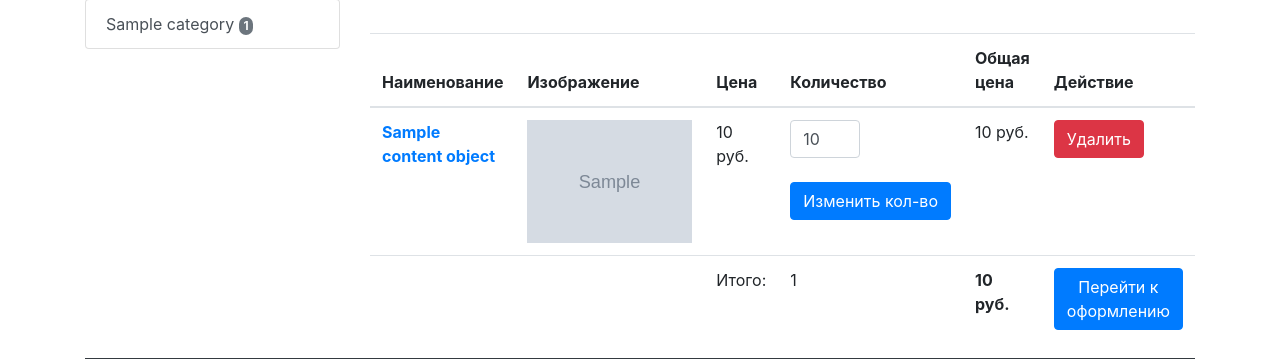
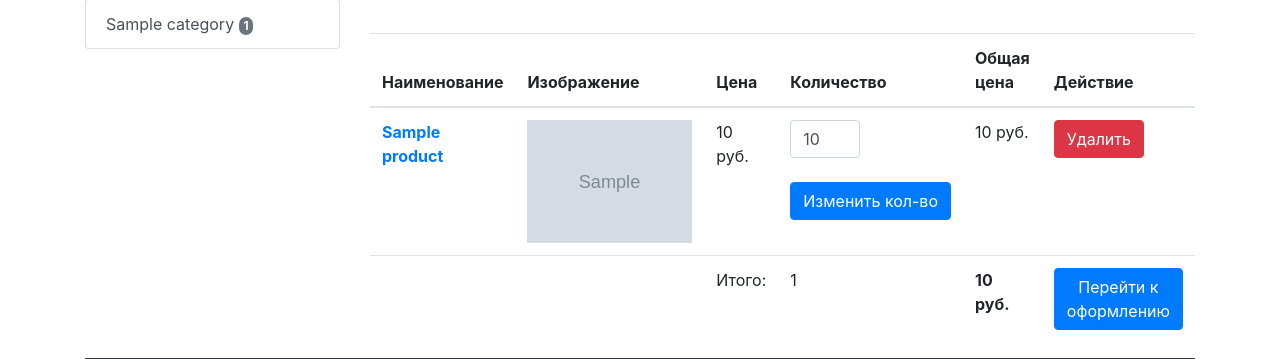
Before and after one commit to SadLaboka/OnlineStoreV2, a Django app: template main/templates/main/cart.html in a window 1280 px wide. Shown: the part 153-512 px from the top of the page. Run offline with Django 3.2, Linux system fonts and the light colour scheme; the template is opened without the code that fills it: most values are stand-ins (such as "Sample title", 1, 10 or a date in 2020); grey boxes marked "Sample" are stand-in pictures; some libraries are stand-ins or nearby versions.

Commit message:
Еще рефакторинг

```diff
--- a/main/models.py
+++ b/main/models.py
@@ -63,6 +63,10 @@ class Product(models.Model):
 
     def get_absolute_url(self):
         return reverse('product_detail', kwargs={'slug': self.slug})
+
+    class Meta:
+        verbose_name = 'Продукт'
+        verbose_name_plural = 'Продукты'
 
 
 class CartProduct(models.Model):
--- a/main/templates/main/cart.html
+++ b/main/templates/main/cart.html
@@ -26,11 +26,11 @@
     <tbody>
         {% for item in cart.products.all %}
     <tr>
-        <th scope="row"><a href="{{ item.content_object.get_absolute_url }}">{{ item.content_object.title }}</a></th>
-        <td class="w-25"><img src="{{ item.content_object.image.url }}" class="img-fluid"></td>
+        <th scope="row"><a href="{{ item.product.get_absolute_url }}">{{ item.product.title }}</a></th>
+        <td class="w-25"><img src="{{ item.product.image.url }}" class="img-fluid"></td>
         <td>{{ item.content_object.price }} руб.</td>
         <td>
-            <form action="{% url 'change_qty' ct_model=item.content_object.get_model_name slug=item.content_object.slug %}"
+            <form action="{% url 'change_qty' slug=item.product.slug %}"
                   method="POST">
                 {% csrf_token %}
                 <input type="number" class="form-control" name="qty" style="width: 70px;" min="1" value="{{ item.qty }}">
@@ -40,7 +40,7 @@
         </td>
         <td>{{ item.final_price }} руб.</td>
         <td>
-            <a href="{% url 'remove_from_cart' ct_model=item.content_object.get_model_name slug=item.content_object.slug %}">
+            <a href="{% url 'remove_from_cart' slug=item.product.slug %}">
                 <button class="btn btn-danger">Удалить</button>
             </a>
         </td>
--- a/main/templates/main/category_detail.html
+++ b/main/templates/main/category_detail.html
@@ -6,12 +6,12 @@
 <nav aria-label="breadcrumb" class="mt-3">
     <ol class="breadcrumb">
         <li class="breadcrumb-item"><a href="{% url 'home' %}">Главная</a></li>
-        <li class="breadcrumb-item active">{{ category.title }}</li>
+        <li class="breadcrumb-item active">{{ products.category.title }}</li>
     </ol>
 </nav>
 
 <div class="row">
-    {% for product in category_products %}
+    {% for product in products %}
     <div class="col-lg-4 col-md-6 mb-4">
         <div class="card h-100">
             <a href="{{ product.get_absolute_url }}">
--- a/main/templates/main/product_detail.html
+++ b/main/templates/main/product_detail.html
@@ -19,7 +19,7 @@
         <p>Цена: {{ product.price }}</p>
         <p>Описание: {{ product.description }}</p>
         <hr>
-        <a href="{% url 'add_to_cart' ct_model=ct_model slug=product.slug %}">
+        <a href="{% url 'add_to_cart' slug=product.slug %}">
             <button class="btn btn-danger">Добавить в корзину</button>
         </a>
     </div>
--- a/templates/base.html
+++ b/templates/base.html
@@ -84,7 +84,7 @@
                             </h4>
                             <h5>{{ product.price }} руб.</h5>
                             <p class="card-text">{{ product.description|truncatewords:20 }}</p>
-                            <a href="{% url 'add_to_cart' ct_model=product.get_model_name slug=product.slug %}">
+                            <a href="{% url 'add_to_cart' slug=product.slug %}">
                                 <button class="btn btn-danger">В корзину</button>
                             </a>
                         </div>
@@ -112,7 +112,7 @@
             integrity="sha384-wfSDF2E50Y2D1uUdj0O3uMBJnjuUD4Ih7YwaYd1iqfktj0Uod8GCExl3Og8ifwB6"
             crossorigin="anonymous">
     </script>
-
+</div>
 </body>
 
 </html>
--- a/templates/inc/_sidebar.html
+++ b/templates/inc/_sidebar.html
@@ -3,9 +3,11 @@
     <h1 class="my-4">Shop Name</h1>
     <div class="list-group">
         {% for category in categories %}
-        <a href="{{ category.url }}" class="list-group-item list-group-item-action">{{ category.title }}
-            <span class="badge bg-secondary rounded-pill text-light">{{ category.count }}</span>
+        {% if category.product_set.count %}
+        <a href="{{ category.get_absolute_url }}" class="list-group-item list-group-item-action">{{ category.title }}
+            <span class="badge bg-secondary rounded-pill text-light">{{ category.product_set.count }}</span>
         </a>
+        {% endif %}
         {% endfor %}
     </div>
 
```
Also changed, not shown: main/views.py (+5 -4 lines), main/migrations/0001_initial.py (deleted), main/migrations/0015_auto_20210306_1748.py (deleted), main/migrations/__init__.py (deleted).
